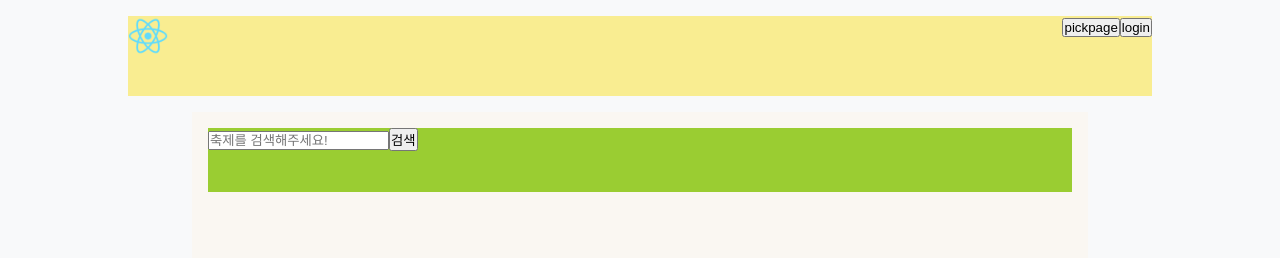
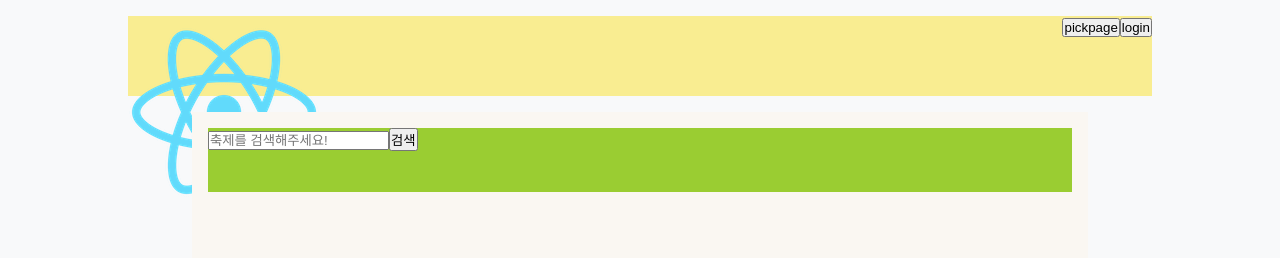
Before and after one commit to codestates/local-festival, a React (Create React App) app in the folder client/: page / in a window 1280 px wide. Shown: the top 258 px of the page. Built offline with nearby package versions, Linux system fonts and the light colour scheme; no server answers.

Commit message:
fix App.css

```diff
--- a/client/src/App.css
+++ b/client/src/App.css
@@ -4,9 +4,3 @@
   padding: 0;
 
 }
-
-.logo {
-    width: 40px;
-    margin-right: 1rem;
-    vertical-align: middle;
-  }
```
